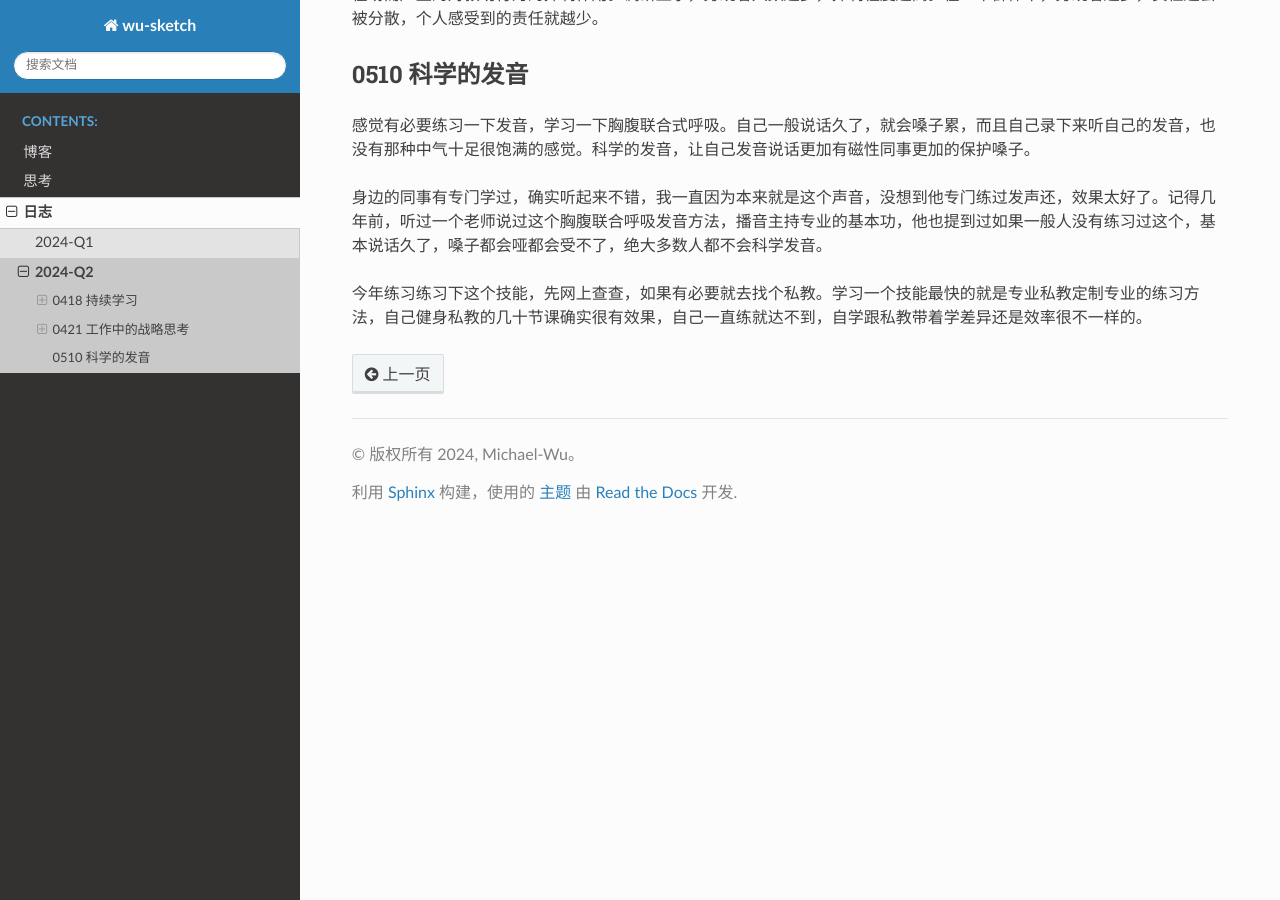
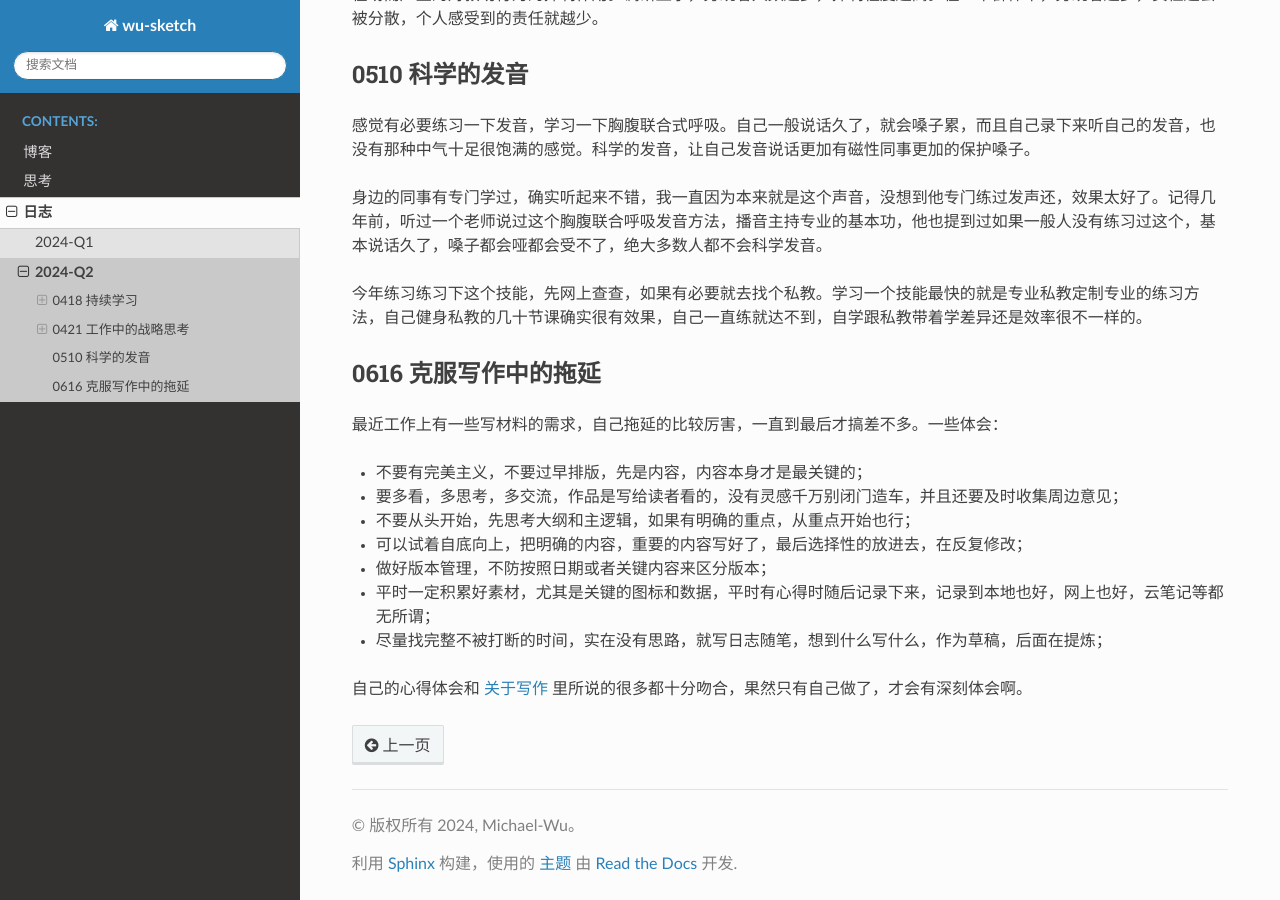
Before and after one commit to thisinnocence/sketch, a Sphinx documentation site: the page built from source/diary/2024-Q2.rst, in a window 1280 px wide and 900 px high, scrolled down 2936 px. Built offline with Sphinx 7.4.7 and the Read the Docs theme 2.0.0, drawn with Linux system fonts in a browser that asks for light colours.

Commit message:
My thoughts on writing.

```diff
--- a/source/diary/2024-Q2.rst
+++ b/source/diary/2024-Q2.rst
@@ -135,3 +135,18 @@ https://zhuanlan.zhihu.com/p/656741909
 
 今年练习练习下这个技能，先网上查查，如果有必要就去找个私教。学习一个技能最快的就是专业私教定制专业的练习方法，自己健身私教的几十节课
 确实很有效果，自己一直练就达不到，自学跟私教带着学差异还是效率很不一样的。
+
+0616 克服写作中的拖延
+======================
+
+最近工作上有一些写材料的需求，自己拖延的比较厉害，一直到最后才搞差不多。一些体会：
+
+- 不要有完美主义，不要过早排版，先是内容，内容本身才是最关键的；
+- 要多看，多思考，多交流，作品是写给读者看的，没有灵感千万别闭门造车，并且还要及时收集周边意见；
+- 不要从头开始，先思考大纲和主逻辑，如果有明确的重点，从重点开始也行；
+- 可以试着自底向上，把明确的内容，重要的内容写好了，最后选择性的放进去，在反复修改；
+- 做好版本管理，不防按照日期或者关键内容来区分版本；
+- 平时一定积累好素材，尤其是关键的图标和数据，平时有心得时随后记录下来，记录到本地也好，网上也好，云笔记等都无所谓；
+- 尽量找完整不被打断的时间，实在没有思路，就写日志随笔，想到什么写什么，作为草稿，后面在提炼；
+
+自己的心得体会和 :doc:`/think/关于写作` 里所说的很多都十分吻合，果然只有自己做了，才会有深刻体会啊。
```
